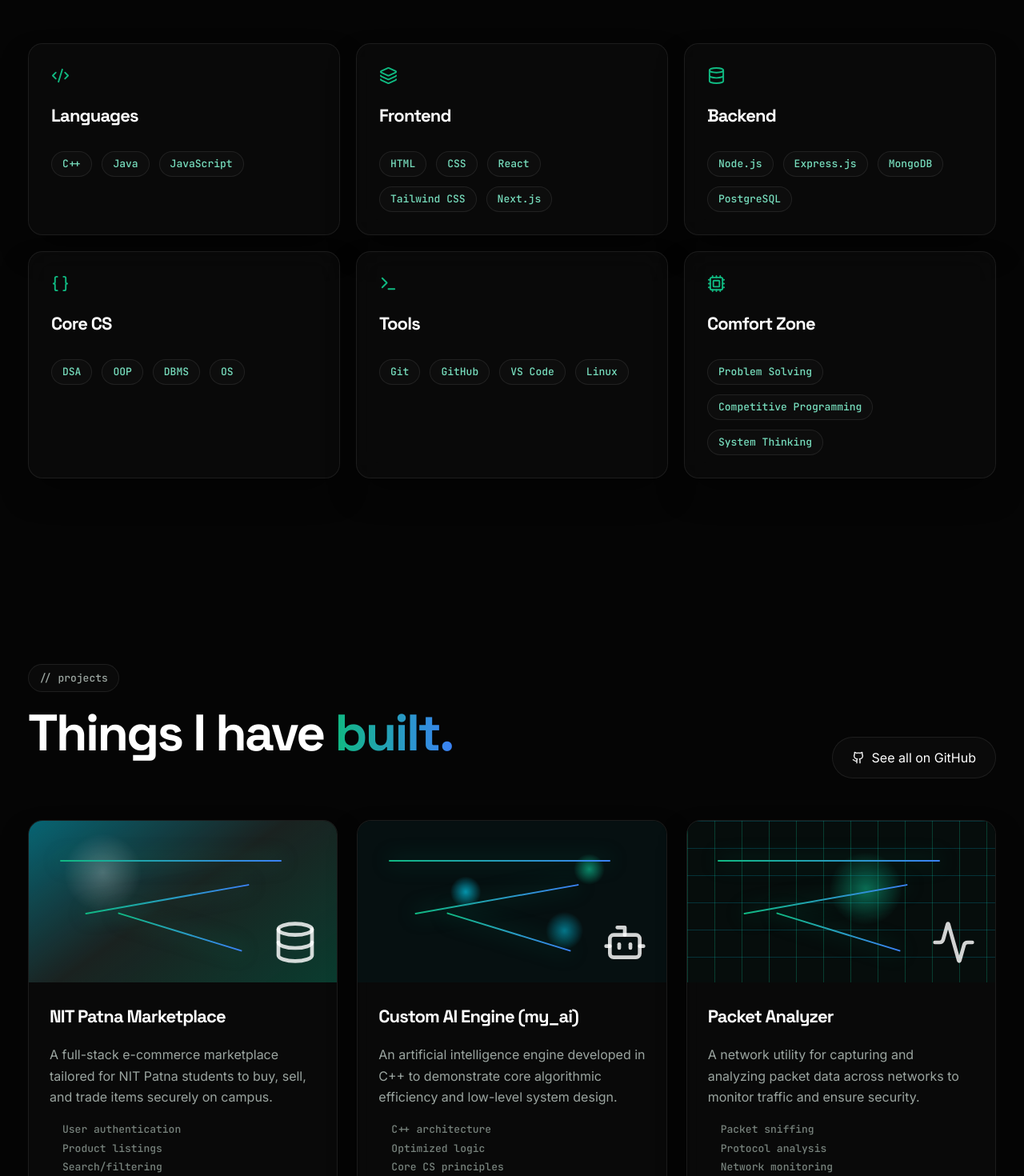
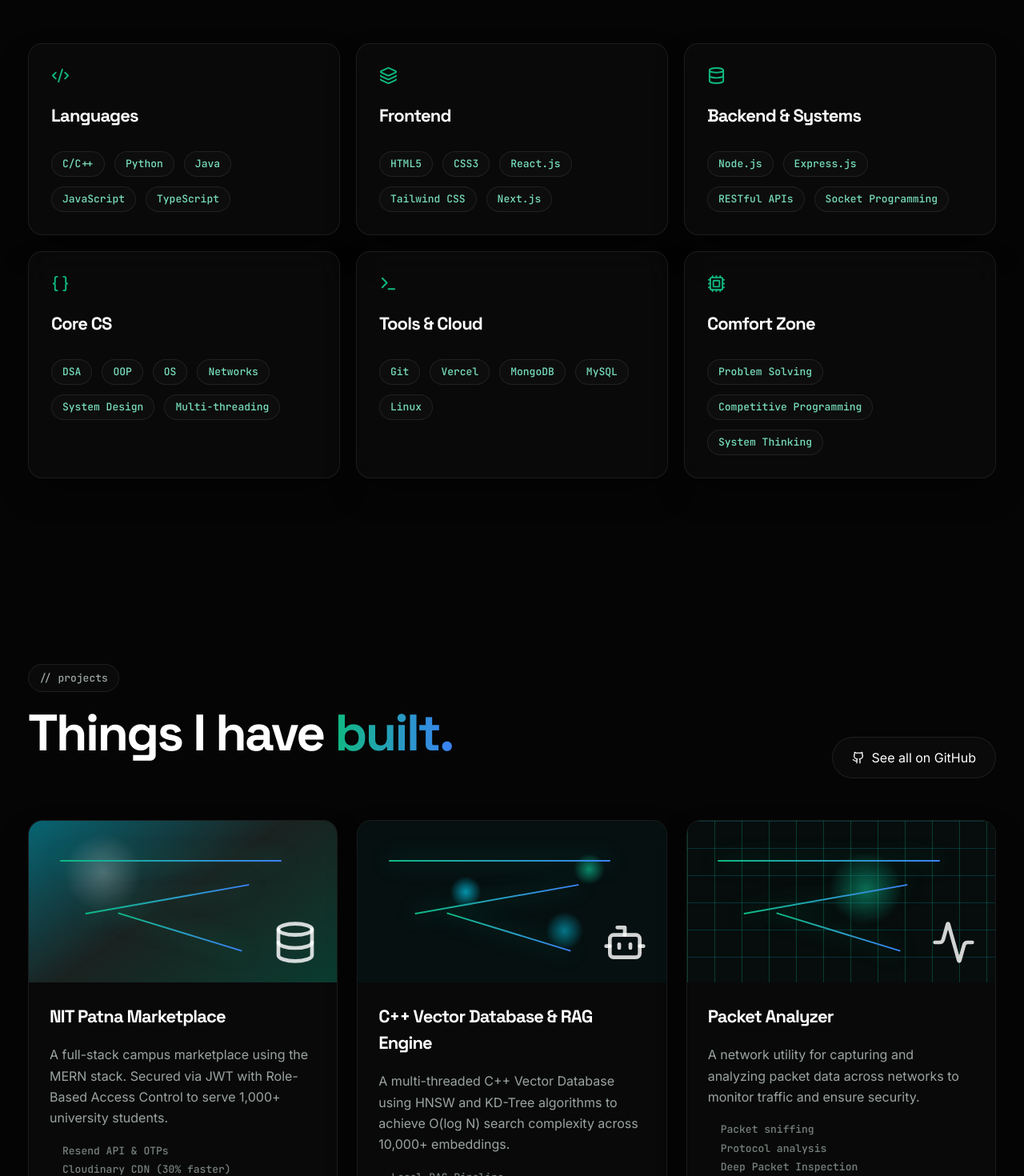
Before and after one commit to Pratham2411/my_portfolio, a React (Vite) app: page / in a window 1280 px wide. Shown: the part 2060-3530 px from the top of the page at 80% size. Built offline with nearby package versions, Linux system fonts and the light colour scheme.

Commit message:
Update portfolio content from resume and github

```diff
--- a/src/data/content.js
+++ b/src/data/content.js
@@ -35,7 +35,7 @@ export const nav = [
 
 export const socials = [
   ['GitHub', 'https://github.com/Pratham2411', Github],
-  ['LinkedIn', 'https://www.linkedin.com/in/prathamraj2411', Linkedin],
+  ['LinkedIn', 'https://www.linkedin.com/in/prathamraj', Linkedin],
   ['Email', 'mailto:prathamraj2411@gmail.com', Mail],
 ];
 
@@ -47,11 +47,11 @@ export const aboutStats = [
 ];
 
 export const skills = [
-  ['Languages', Code2, ['C++', 'Java', 'JavaScript']],
-  ['Frontend', Layers3, ['HTML', 'CSS', 'React', 'Tailwind CSS', 'Next.js']],
-  ['Backend', Database, ['Node.js', 'Express.js', 'MongoDB', 'PostgreSQL']],
-  ['Core CS', Braces, ['DSA', 'OOP', 'DBMS', 'OS']],
-  ['Tools', Terminal, ['Git', 'GitHub', 'VS Code', 'Linux']],
+  ['Languages', Code2, ['C/C++', 'Python', 'Java', 'JavaScript', 'TypeScript']],
+  ['Frontend', Layers3, ['HTML5', 'CSS3', 'React.js', 'Tailwind CSS', 'Next.js']],
+  ['Backend & Systems', Database, ['Node.js', 'Express.js', 'RESTful APIs', 'Socket Programming']],
+  ['Core CS', Braces, ['DSA', 'OOP', 'OS', 'Networks', 'System Design', 'Multi-threading']],
+  ['Tools & Cloud', Terminal, ['Git', 'Vercel', 'MongoDB', 'MySQL', 'Linux']],
   ['Comfort Zone', Cpu, ['Problem Solving', 'Competitive Programming', 'System Thinking']],
 ];
 
@@ -60,18 +60,18 @@ export const projects = [
     title: 'NIT Patna Marketplace',
     icon: Database,
     shot: 'shot-dashboard',
-    text: 'A full-stack e-commerce marketplace tailored for NIT Patna students to buy, sell, and trade items securely on campus.',
-    features: ['User authentication', 'Product listings', 'Search/filtering'],
-    tags: ['React', 'Node.js', 'Full-stack'],
+    text: 'A full-stack campus marketplace using the MERN stack. Secured via JWT with Role-Based Access Control to serve 1,000+ university students.',
+    features: ['Resend API & OTPs', 'Cloudinary CDN (30% faster)', 'Real-time PWA Chat'],
+    tags: ['React', 'Node.js', 'MongoDB'],
     github: 'https://github.com/Pratham2411/nit_patna_market',
     live: 'https://nit-patna-market.vercel.app'
   },
   {
-    title: 'Custom AI Engine (my_ai)',
+    title: 'C++ Vector Database & RAG Engine',
     icon: Bot,
     shot: 'shot-neural',
-    text: 'An artificial intelligence engine developed in C++ to demonstrate core algorithmic efficiency and low-level system design.',
-    features: ['C++ architecture', 'Optimized logic', 'Core CS principles'],
+    text: 'A multi-threaded C++ Vector Database using HNSW and KD-Tree algorithms to achieve O(log N) search complexity across 10,000+ embeddings.',
+    features: ['Local RAG Pipeline', 'Sub-2s responses via Ollama', 'cpp-httplib REST API'],
     tags: ['C++', 'AI/ML', 'Algorithms'],
     github: 'https://github.com/Pratham2411/my_ai',
     live: null
@@ -81,7 +81,7 @@ export const projects = [
     icon: Activity,
     shot: 'shot-circuit',
     text: 'A network utility for capturing and analyzing packet data across networks to monitor traffic and ensure security.',
-    features: ['Packet sniffing', 'Protocol analysis', 'Network monitoring'],
+    features: ['Packet sniffing', 'Protocol analysis', 'Deep Packet Inspection'],
     tags: ['Python', 'Networking', 'Security'],
     github: 'https://github.com/Pratham2411/Packet_analyzer',
     live: null
@@ -110,28 +110,28 @@ export const projects = [
 
 export const cpStats = [
   ['Total Problems', '1,500+', 'across 4 platforms'],
-  ['CF Max Rating', '1,138', 'newbie'],
-  ['LeetCode', '1,901', 'Knight'],
+  ['CF Max Rating', '1,250+', 'Pupil'],
+  ['LeetCode', '2,000+', 'Knight Badge'],
 ];
 
 export const profiles = [
-  ['LeetCode', '@prathamraj2411', 'https://leetcode.com/u/prathamraj2411/'],
+  ['LeetCode', '@prathamraj2411', 'https://leetcode.com/prathamraj2411'],
   ['Codeforces', '@prathamraj2411', 'https://codeforces.com/profile/prathamraj2411'],
   ['CodeChef', '@prathamraj2411', 'https://www.codechef.com/users/prathamraj2411'],
-  ['GeeksforGeeks', '@prathamraj2411', 'https://www.geeksforgeeks.org/profile/prathamraj2411'],
+  ['GeeksforGeeks', '@prathamr0joj', 'https://www.geeksforgeeks.org/user/prathamr0joj/'],
 ];
 
 export const achievements = [
-  'Winner of Abhiyantriki 4.0',
-  'Second Position in Abhiyanta 3.0',
-  'State-level debate competition winner',
-  'Rank under 100 in Codeforces Div 2 contest',
-  'Hackathon winner',
-  'Solved 1500+ DSA problems',
+  'National Science Olympiad (NSO) – Gold Medalist',
+  'Ranked in the Top 15 competitive programmers institution-wide at NIT Patna on Codolio',
+  'Secured 1st place at the Hackslash College Hackathon',
+  'Shortlisted for the Digital Specialist Engineer (DSE) role at Infosys',
+  'District Topper (Class 12th)',
+  'Solved 1500+ DSA & CP problems',
 ];
 
 export const experience = [
-  ['Sankalp (NSS)', BookOpen, 'Taught more than 500 students and mentored juniors through education-focused outreach.'],
-  ['GDSC', Briefcase, 'Member and active contributor in technical learning, events, and developer community work.'],
-  ['Tesla Club', Cpu, 'Participated in electrical and technical activities connecting core EE with practical systems.'],
+  ['Web Developer Intern', Code2, 'Spearheaded React components (reducing CLS by 15%) and integrated REST APIs to cut latency by 20% at InternPe.'],
+  ['Campus Ambassador', BookOpen, 'Hosted DSA workshops for HackerRank & GfG, cultivating algorithmic thinking for university peers.'],
+  ['Educational Volunteer (NSS) & GDSC', Users, 'Mentored 500+ students and architected community software solutions.'],
 ];
```
